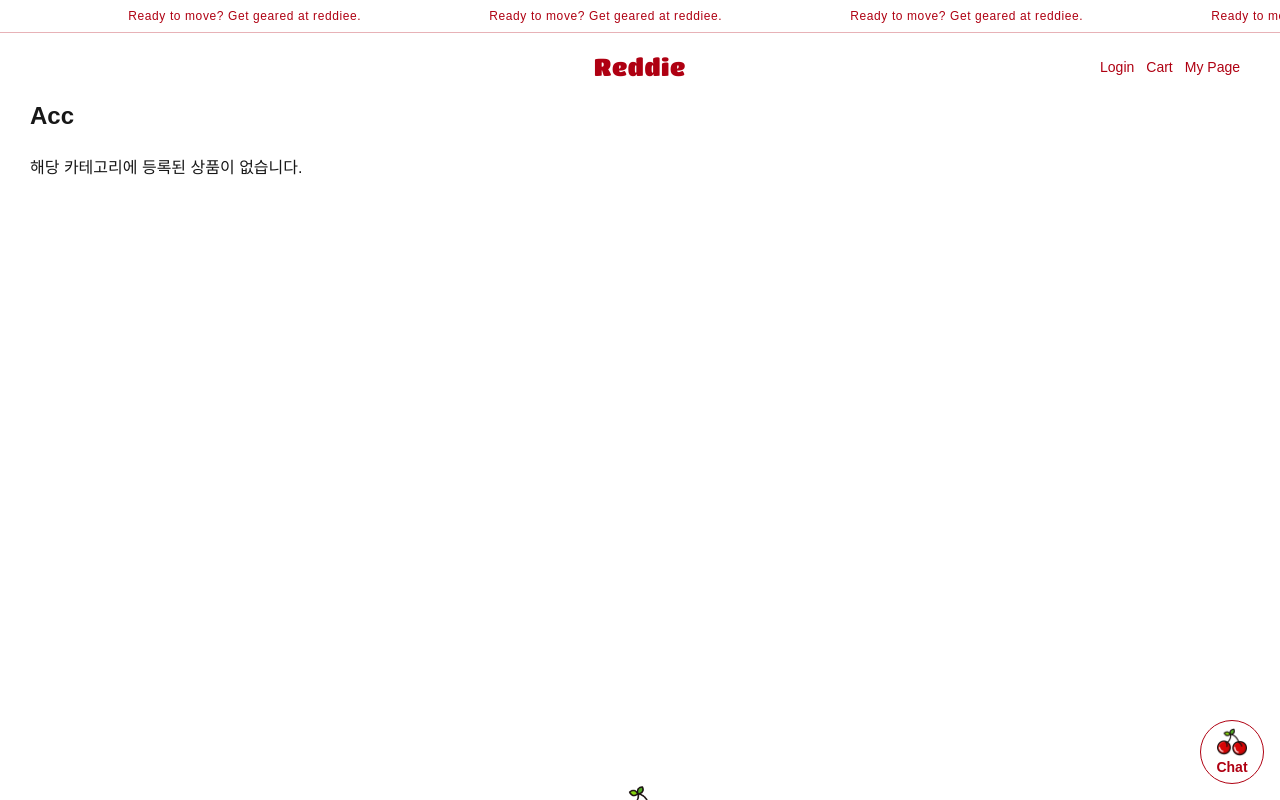
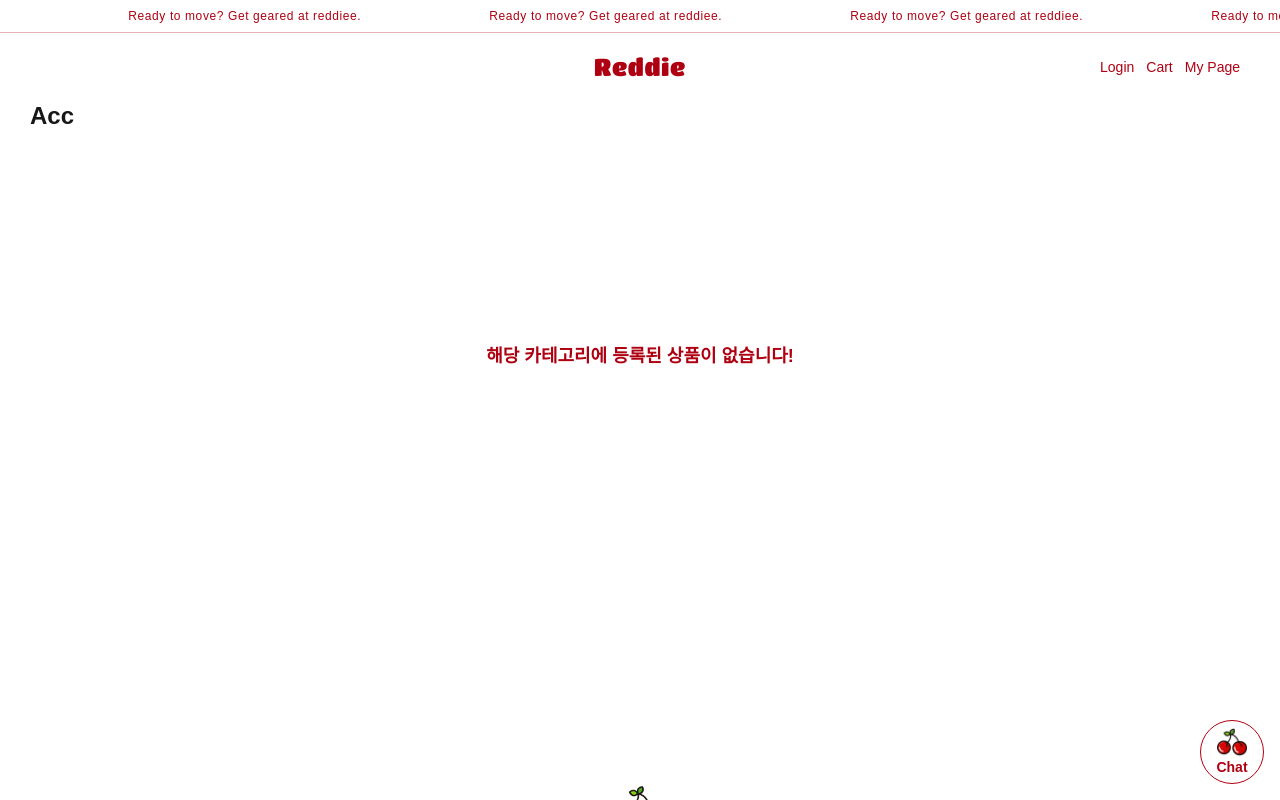
Before and after one commit to ounjuu/Reddiee_front, a Next.js app in the folder reddiee-front/: page /category/acc in a window 1280 px wide. Built offline with nearby package versions, Linux system fonts and the light colour scheme; no server answers.

Commit message:
Feat: css

```diff
--- a/reddiee-front/src/app/category/[category]/page.tsx
+++ b/reddiee-front/src/app/category/[category]/page.tsx
@@ -34,7 +34,11 @@ export default function CategoryPage() {
       {products.length > 0 ? (
         <ProductGrid products={products} />
       ) : (
-        <p>해당 카테고리에 등록된 상품이 없습니다.</p>
+        <div className="flex items-center justify-center h-[50vh]">
+          <p className="text-reddieetext text-lg font-semibold">
+            해당 카테고리에 등록된 상품이 없습니다!
+          </p>
+        </div>
       )}
     </div>
   );
```
